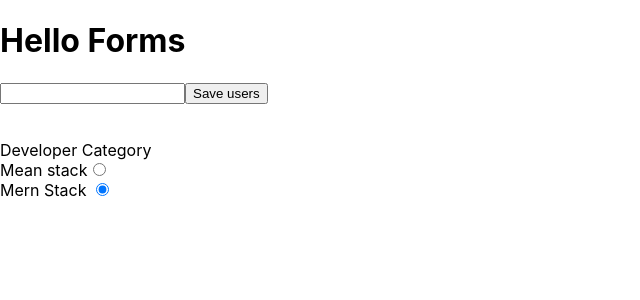
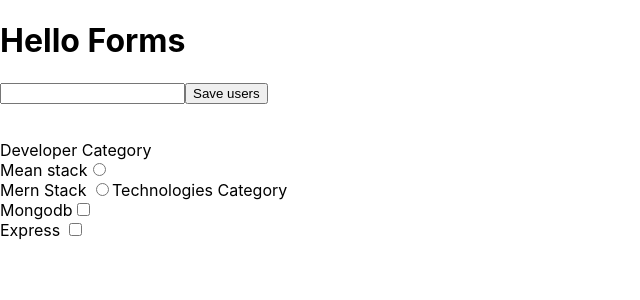
Before and after one commit to hamzaali81/Small-React-Project-Clock, a React (Create React App) app: page / in a window 1280 px wide. Shown: the top 300 px of the page, without its empty margins (0-640 px from the left). Built offline with nearby package versions, Linux system fonts and the light colour scheme.

Commit message:
checkbox

```diff
--- a/src/Form.js
+++ b/src/Form.js
@@ -10,6 +10,10 @@ class Forms extends Component{
             radioGroup:{
                 MEANSTACK: false,
                 MERNSTACK: true
+            },
+            checkboxGroup:{
+                     mongodb: false,
+                     express:true
             }
         }
         this.formHandler=this.formHandler.bind(this);
@@ -69,12 +73,24 @@ this.setState({
 Developer Category
 <br/>
 <label>
-    Mean stack<input type="radio" name="deveCategory" value="Meanstack" checked={this.state.radioGroup['MEANSTACK']} onChange={this.radioHandler}/>
+    Mean stack<input type="radio" name="deveCategory" value="Meanstack" checked={this.state.radioGroup['Meanstack']} onChange={this.radioHandler}/>
 </label>
 <br/>
 <label>
-    Mern Stack <input type="radio" name="deveCategory" value="Mernstack" checked={this.state.radioGroup['MERNSTACK']} onChange={this.radioHandler}/>
+    Mern Stack <input type="radio" name="deveCategory" value="Mernstack" checked={this.state.radioGroup['Mernstack']} onChange={this.radioHandler}/>
 </label>
+
+Technologies Category
+<br/>
+<label>
+    Mongodb<input type="checkbox" name="tech" value="mongodb" checked={this.state.radioGroup['Meanstack']} onChange={this.radioHandler}/>
+</label>
+<br/>
+<label>
+    Express <input type="checkbox" name="tech" value="express" checked={this.state.radioGroup['Mernstack']} onChange={this.radioHandler}/>
+</label>
+
+
 
 </div>
         )
```
